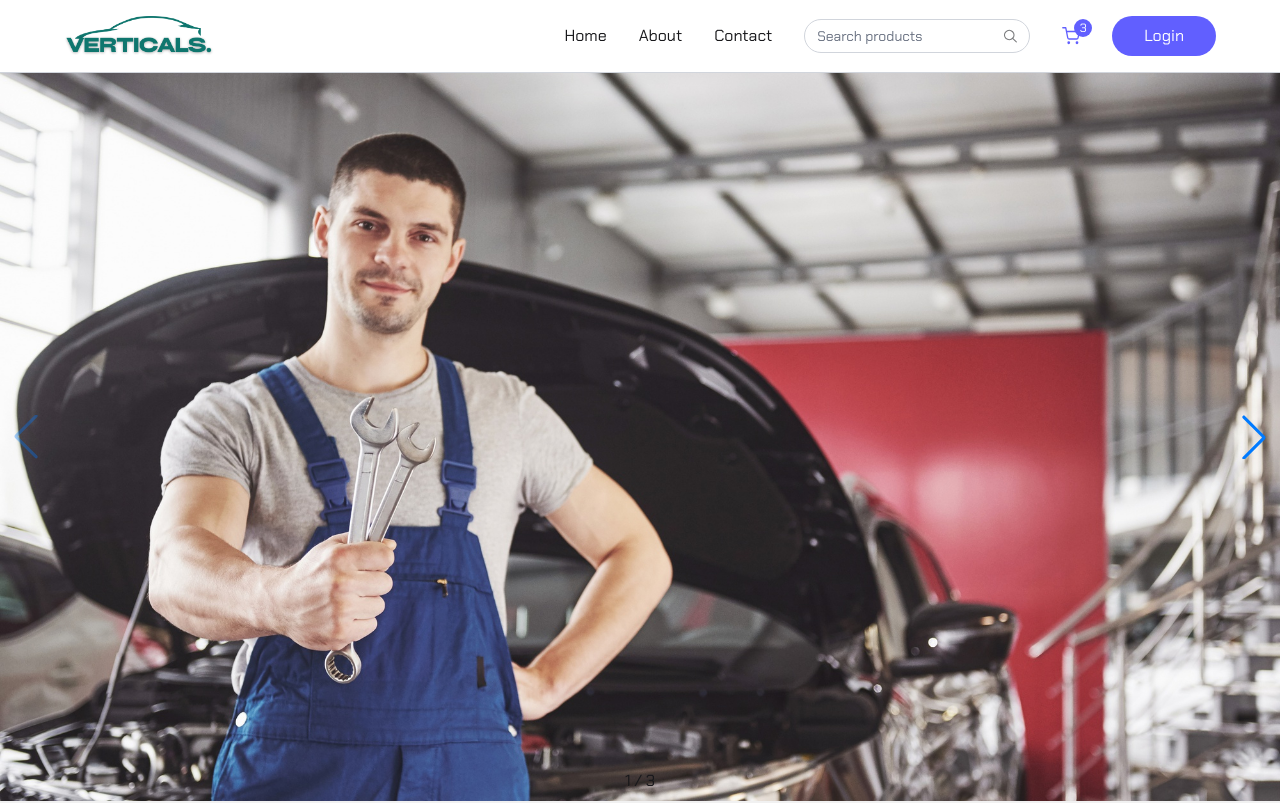
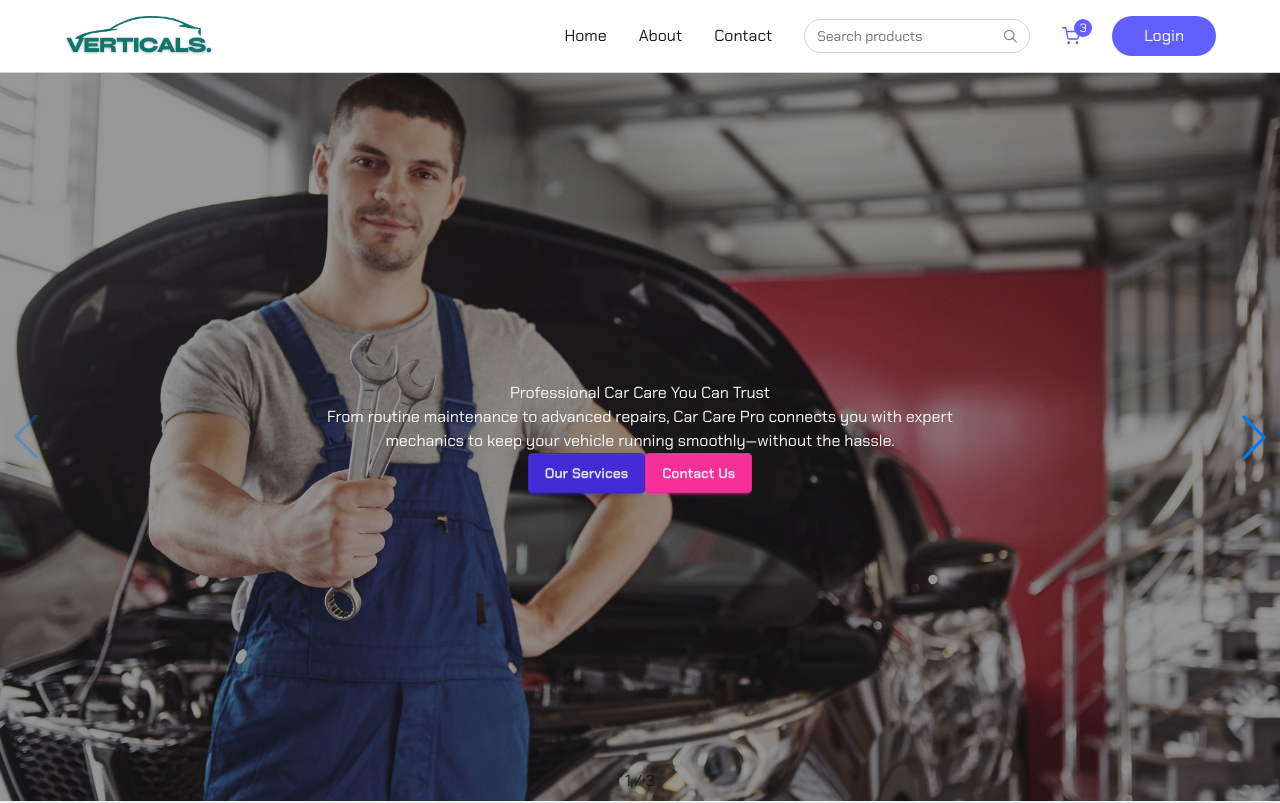
Before and after one commit to githubxiansaiful/car-care-pro, a Next.js app: page / in a window 1280 px wide. Shown: the top 803 px of the page. Built offline with nearby package versions, Linux system fonts and the light colour scheme.

Commit message:
Added Slider Content

```diff
--- a/src/app/globals.css
+++ b/src/app/globals.css
@@ -10,4 +10,37 @@
 /* Hero Slider CSS */
 .slide-content {
     height: calc(100vh - 72px);
+    position: relative;
 }
+
+.slide-bg {
+    height: 100%;
+    position: relative;
+}
+
+.slide-bg img {
+    width: 100%;
+    height: 100%;
+    object-fit: cover;
+}
+
+.slide-bg::before {
+    content: "";
+    position: absolute;
+    top: 0;
+    left: 0;
+    width: 100%;
+    height: 100%;
+    background: rgba(0, 0, 0, 0.4);
+    z-index: 1;
+}
+.slide-content-inner {
+    position: absolute;
+    z-index: 2;
+    top: 50%;
+    left: 50%;
+    transform: translate(-50%, -50%);
+    color: #fff;
+    text-align: center;
+
+}
--- a/src/app/ui/home/HeroBanner.jsx
+++ b/src/app/ui/home/HeroBanner.jsx
@@ -25,7 +25,7 @@ const HeroBanner = () => {
                         <div className="slide-bg">
                             <img src="/assets/images/banner/1.jpg" alt="Slide" />
                         </div>
-                        <div className="slide-content">
+                        <div className="slide-content-inner">
                             <h2>Professional Car Care You Can Trust</h2>
                             <p>From routine maintenance to advanced repairs, Car Care Pro connects you with expert mechanics to keep your vehicle running smoothly—without the hassle.</p>
                             <div className="slide-page-button">
@@ -40,7 +40,7 @@ const HeroBanner = () => {
                         <div className="slide-bg">
                             <img src="/assets/images/banner/3.jpg" alt="Slide" />
                         </div>
-                        <div className="slide-content">
+                        <div className="slide-content-inner">
                             <h2>Professional Car Care You Can Trust</h2>
                             <p>From routine maintenance to advanced repairs, Car Care Pro connects you with expert mechanics to keep your vehicle running smoothly—without the hassle.</p>
                             <div className="slide-page-button">
@@ -55,7 +55,7 @@ const HeroBanner = () => {
                         <div className="slide-bg">
                             <img src="/assets/images/banner/2.jpg" alt="Slide" />
                         </div>
-                        <div className="slide-content">
+                        <div className="slide-content-inner">
                             <h2>Professional Car Care You Can Trust</h2>
                             <p>From routine maintenance to advanced repairs, Car Care Pro connects you with expert mechanics to keep your vehicle running smoothly—without the hassle.</p>
                             <div className="slide-page-button">
```
